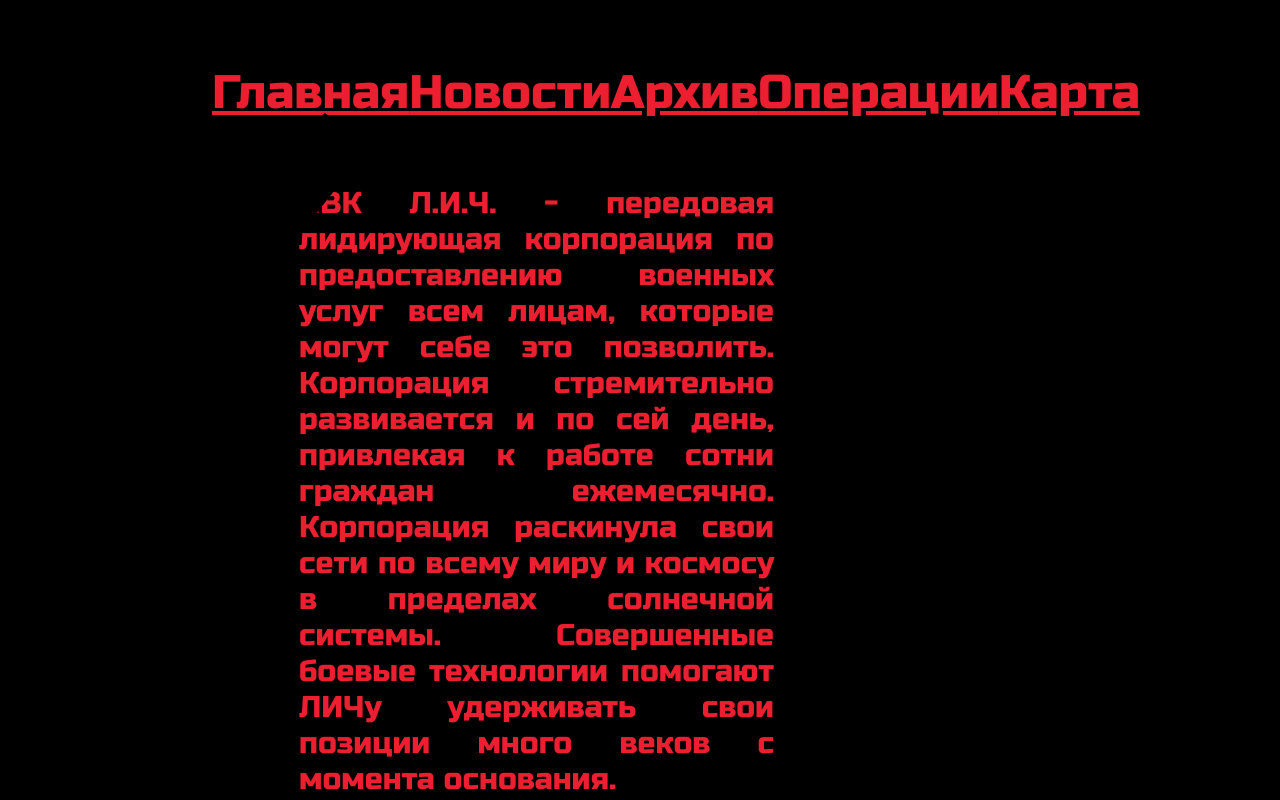
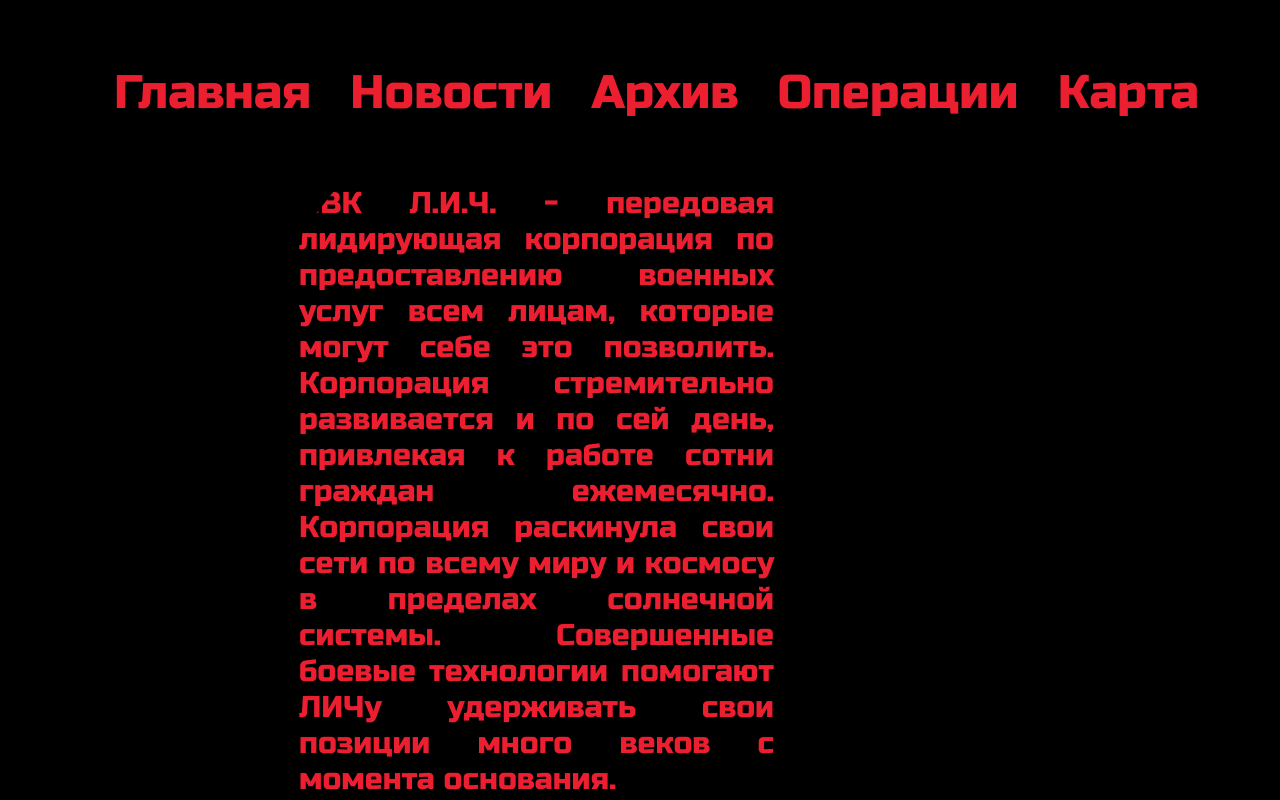
Before and after one commit to Whaleloooool/LICH, a plain HTML site: page index_3_main_menu.html in a window 1280 px wide. Shown: the top 800 px of the page. Drawn offline with Linux system fonts and the light colour scheme.

Commit message:
Update index_3_main_menu.html

```diff
--- a/index_3_main_menu.html
+++ b/index_3_main_menu.html
@@ -18,20 +18,18 @@
     </style>
 </head>
 <body>
+    <div class="fon">
     <div class="frame_win">
         <div class="header">
             <div class="left_corner"></div>
                 <div class="header_rect">
-                <a href="index_3_main_menu.html" class="main_menu_link">Главная</a>
-                <a href="index_4_news.html" class="news_link">Новости</a>
-                <a href="index_5_archive.html" class="archive_link">Архив</a>
-                <a href="index_6_operations.html" class="operations_link">Операции</a>
-                <a href="index_7_map.html" class="map_link">Карта</a>
-
-
-            </div>
+                    <a href="index_3_main_menu.html" class="navig main_menu_link">Главная</a>
+                    <a href="index_4_news.html" class="navig news_link">Новости</a>
+                    <a href="index_5_archive.html" class="navig archive_link">Архив</a>
+                    <a href="index_6_operations.html" class="navig operations_link">Операции</a>
+                    <a href="index_7_map.html" class="navig map_link">Карта</a>
+                </div>
             <div class="right_corner"></div>
-
         </div>
 
         <div class="left_main_corner"></div>
@@ -55,5 +53,6 @@
                 Сила ЛИЧа, следуя уличным слухам, в его неубиваемости. Лишь ЛИЧ может уничтожить себя, но ни один из ныне жывущих людей.</p>
         </div>
     </div>
+    </div>
 </body>
 </html>
```
